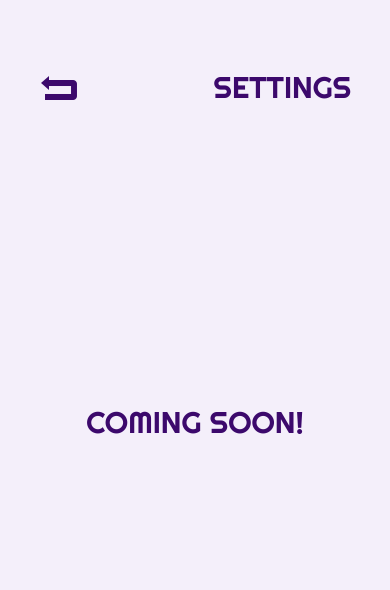
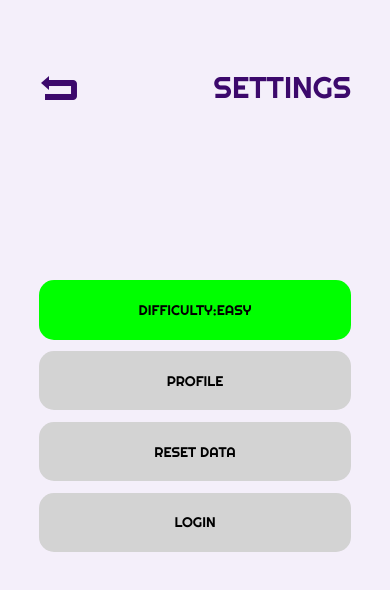
Before and after one commit to jslee423/onimortet, a React Native app: screen /Setting in a window 390 px wide. Shown: the top 590 px of the page. Built offline with nearby package versions, Linux system fonts and the light colour scheme.

Commit message:
add different difficulty settings and fix game over bug

```diff
--- a/reducers/game-reducer.js
+++ b/reducers/game-reducer.js
@@ -7,7 +7,8 @@ import {
     RESUME,
     RESTART,
     GAME_OVER,
-    SHOW_MODAL
+    SHOW_MODAL,
+    SET_DIFFICULTY
 } from '../actions';
 import {
     defaultState,
@@ -19,7 +20,8 @@ import {
 } from '../utils';
 
 const gameReducer = (state = defaultState(), action) => {
-    const { shape, grid, x, y, rotation, nextShape, score, isRunning, showPauseScreen } = state;
+    const { shape, grid, x, y, rotation, nextShape, score, isRunning, showPauseScreen, difficulty, speed } = state;
+    let diff = 'EASY';
 
     switch(action.type) {
         case ROTATE:
@@ -88,11 +90,35 @@ const gameReducer = (state = defaultState(), action) => {
         case GAME_OVER:
             return state;
         case RESTART:
-            return defaultState();
+            const restartState = defaultState();
+            let spd = 1000;
+            if (difficulty === 'EASY') {
+                spd = 1000;
+            } else if (difficulty === 'MEDIUM') {
+                spd = 800;
+            } else if (difficulty === 'HARD') {
+                spd = 600;
+            }
+            restartState.speed = spd;
+            restartState.difficulty = difficulty;
+            return restartState;
+            // return defaultState();
         case SHOW_MODAL:
             return {
                 ...state,
                 showPauseScreen: !showPauseScreen
+            };
+        case SET_DIFFICULTY:
+            if (difficulty === 'EASY') {
+                diff = 'MEDIUM';
+            } else if (difficulty === 'MEDIUM') {
+                diff = 'HARD';
+            } else if (difficulty === 'HARD') {
+                diff = 'EASY';
+            }
+            return {
+                ...state,
+                difficulty: diff
             };
         default:
             return state;
--- a/screens/SettingScreen.js
+++ b/screens/SettingScreen.js
@@ -2,8 +2,12 @@ import { StyleSheet, Text, View, Pressable } from 'react-native';
 import { Entypo } from '@expo/vector-icons';
 import { useFonts } from 'expo-font';
 import ContainerView from '../components/ContainerView';
+import { useSelector, useDispatch } from 'react-redux';
+import { setDifficulty } from '../actions';
 
 const SettingScreen = ({ navigation }) => {
+    const dispatch = useDispatch();
+    const difficulty = useSelector((state) => state.game.difficulty);
     const [fontsLoaded] = useFonts({
         'Righteous-Regular': require('../assets/fonts/Righteous-Regular.ttf'),
     });
@@ -20,7 +24,35 @@ const SettingScreen = ({ navigation }) => {
                 </Pressable>
                     <Text style={[{ fontFamily: 'Righteous-Regular' }, styles.headerTitle]}>SETTINGS</Text>
             </View>
-            <Text style={[{ fontFamily: 'Righteous-Regular' }, styles.headerTitle]}>COMING SOON!</Text>
+            <View style={[styles.playBtn, difficulty === 'EASY' ? { backgroundColor: '#00ff00' }
+                                : difficulty === 'MEDIUM' ? { backgroundColor: '#ffc300' }
+                                : difficulty === 'HARD' ? { backgroundColor: '#ff0000' }
+                                : '']}>
+                <Pressable style={styles.playBtnPress} onPress={() => dispatch(setDifficulty())}>
+                    <Text style={[{ fontFamily: 'Righteous-Regular' }]}>
+                        DIFFICULTY:
+                        <Text>
+                            {difficulty}
+                        </Text>
+                    </Text>
+                </Pressable>
+            </View>
+            <View style={styles.playBtn}>
+                <Pressable style={styles.playBtnPress}>
+                    <Text style={[{ fontFamily: 'Righteous-Regular' }]}>PROFILE</Text>
+                </Pressable>
+            </View>
+            <View style={styles.playBtn}>
+                <Pressable style={styles.playBtnPress}>
+                    <Text style={[{ fontFamily: 'Righteous-Regular' }]}>RESET DATA</Text>
+                </Pressable>
+            </View>
+            <View style={styles.playBtn}>
+                <Pressable style={styles.playBtnPress}>
+                    <Text style={[{ fontFamily: 'Righteous-Regular' }]}>LOGIN</Text>
+                </Pressable>
+            </View>
+            {/* <Text style={[{ fontFamily: 'Righteous-Regular' }, styles.headerTitle]}>COMING SOON!</Text> */}
         </ContainerView>
     );
 };
@@ -42,7 +74,22 @@ const styles = StyleSheet.create({
     headerTitle: {
         color: '#3c096c',
         fontSize: 30
-    }
+    },
+    playBtn: {
+        backgroundColor: '#D3D3D3',
+        width: '80%',
+        height: '7%',
+        borderRadius: 15,
+        alignItems: 'center',
+        justifyContent: 'center',
+        marginBottom: '3%'
+    },
+    playBtnPress: {
+        width: '100%',
+        height: '100%',
+        alignItems: 'center',
+        justifyContent: 'center'
+    },
 });
 
 export default SettingScreen;
--- a/utils/index.js
+++ b/utils/index.js
@@ -158,7 +158,8 @@ export const defaultState = () => {
         // Game isn't over yet
         gameOver: false,
         showPauseScreen: false,
-        rowsCompleted: 0
+        rowsCompleted: 0,
+        difficulty: 'EASY'
     };
 };
 
@@ -170,29 +171,29 @@ export const nextRotation = (shape, rotation) => {
 
 export const canMoveTo = (shape, grid, x, y, rotation) => {
     const currentShape = shapes[shape][rotation];
-    // Loop through all rows and cols of the **shape**
+    // Get the width and height of the grid
+    const gridWidth = grid[0].length - 1
+    const gridHeight = grid.length - 1
+    // Loop over the shape array
     for (let row = 0; row < currentShape.length; row++) {
         for (let col = 0; col < currentShape[row].length; col++) {
-            // Look for a 1 here
+            // If the value isn't 0 it's part of the shape
             if (currentShape[row][col] !== 0) {
-                // x offset on grid
-                const proposedX = col + x;
-                // y offset on grid
-                const proposedY = row + y;
-                if (proposedY < 0) {
-                    continue;
-                }
-                // Get the row on the grid
-                const possibleRow = grid[proposedY];
-                // Check row exists
-                if (possibleRow) {
-                    // Check if this column in the row is undefined, if it's off the edges, 0, and empty
-                    if (possibleRow[proposedX] === undefined || possibleRow[proposedX] !== 0) {
-                        // undefined or not 0 and it's occupied we can't move here.
-                        return false;
+                // Offset the square to map it to the larger grid
+                const proposedX = col + x
+                const proposedY = row + y
+                // Get the possible row. This might be undefined if we're above the top
+                const possibleRow = grid[proposedY]
+
+                // Off the left or right side or off the bottom return false
+                if (proposedX < 0 || proposedX > gridWidth || proposedY > gridHeight) {
+                    return false
+                } else if (possibleRow !== undefined) {
+                    // If the row is not undefined you're on the grid
+                    if (possibleRow[proposedX] !== 0) {
+                        // This square must be filled
+                        return false
                     }
-                } else {
-                    return false;
                 }
             }
         }
```
